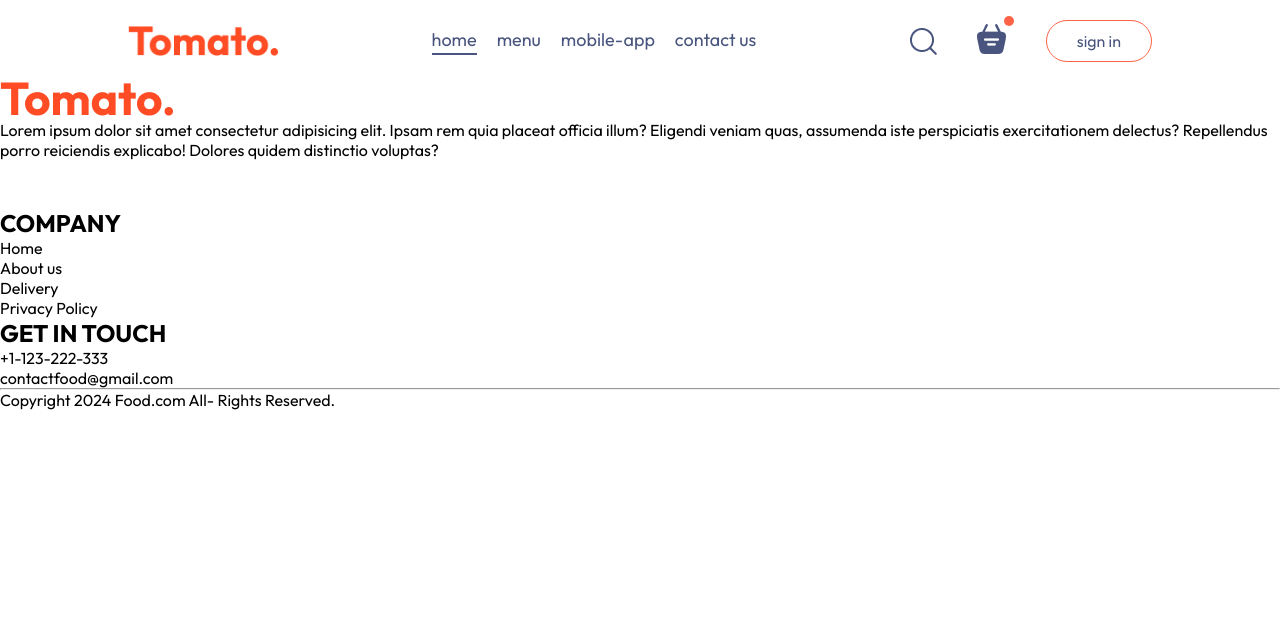
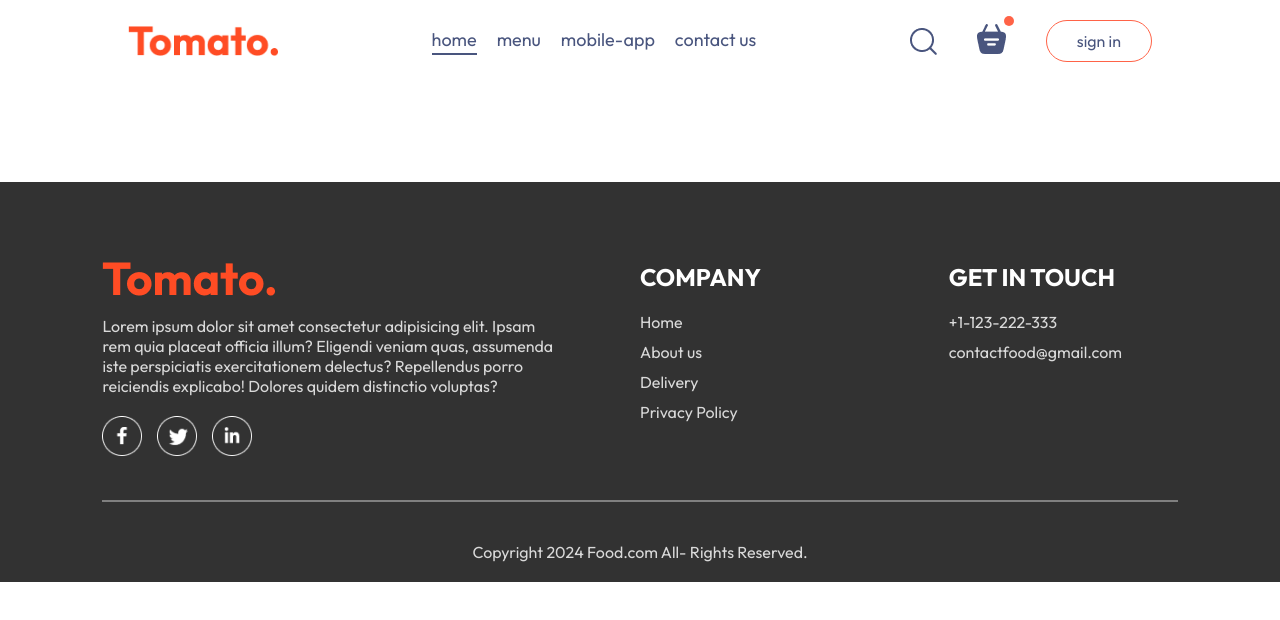
Before and after one commit to ThakurSadguru/Food-Delivery, a React (Vite) app: page /order in a window 1280 px wide. Shown: the top 620 px of the page. Built offline with nearby package versions, Linux system fonts and the light colour scheme.

Commit message:
footer.css completed

```diff
--- a/src/components/Footer/Footer.css
+++ b/src/components/Footer/Footer.css
@@ -0,0 +1,48 @@
+.footer{
+  color: #d9d9d9;
+  background-color: #323232;
+  display: flex;
+  flex-direction: column;
+  align-items: center;
+  gap: 20px;
+  padding: 20px 8vw;
+  padding-top: 80px;
+  margin-top: 100px;
+}
+
+.footer-content{
+  width: 100%;
+  display: grid;
+  grid-template-columns: 2fr 1fr 1fr;
+  gap: 80px;
+}
+
+.footer-content-left, .footer-content-right, .footer-content-center{
+  display: flex;
+  flex-direction: column;
+  align-items: start;
+  gap: 20px;
+}
+
+.footer-content-left li, .footer-content-right li, .footer-content-center li{
+  list-style: none;
+  margin-bottom: 10px;
+  cursor: pointer;
+}
+
+.footer-content-right h2, .footer-content-center h2{
+   color: white;
+}
+
+.footer-social-icons img{
+  width: 40px;
+  margin-right: 15px;
+}
+
+.footer hr{
+  width: 100%;
+  height: 2px;
+  margin: 20px 0;
+  background-color: grey;
+  border: none;
+}
```
